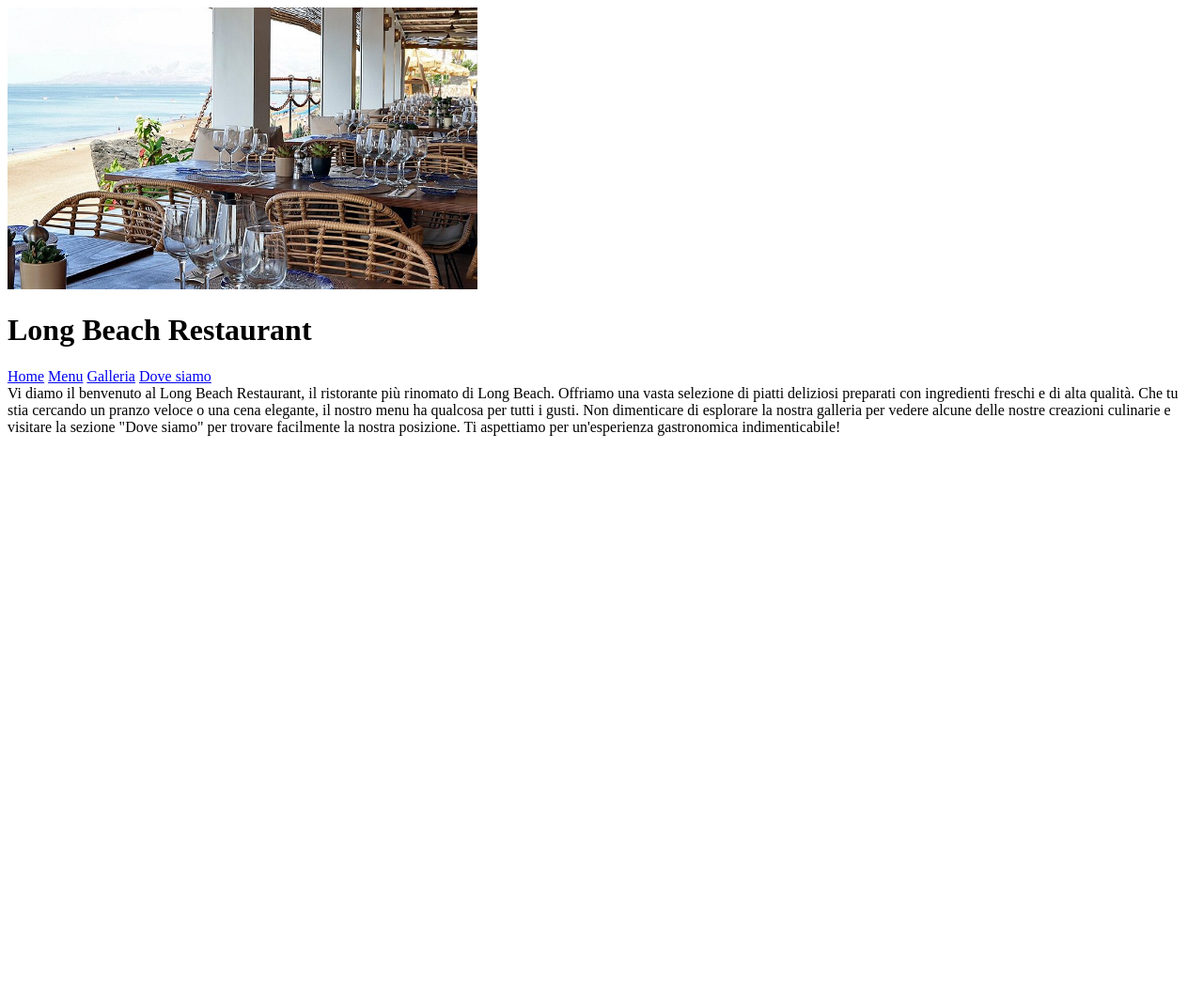
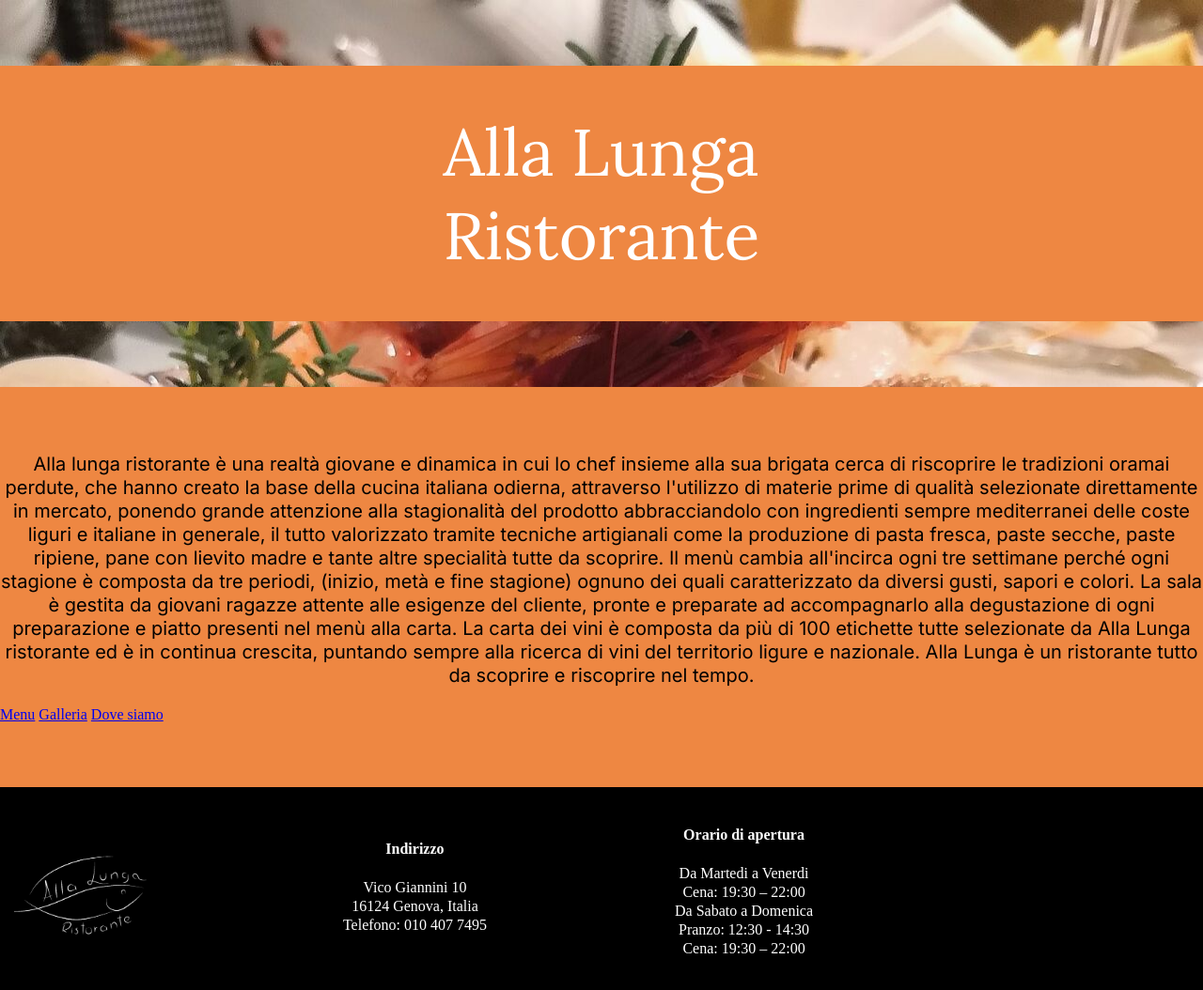
Before and after one commit to Alexis28J/prima-esercitazione, a plain HTML site: page index.html in a window 1280 px wide. Shown: the whole page at 94% size. Before the commit the page ends 800 px from the top, so only its background shows below. Drawn offline with Linux system fonts and the light colour scheme.

Commit message:
Terza tappa

```diff
--- a/index.html
+++ b/index.html
@@ -1,32 +1,89 @@
 <!DOCTYPE html>
 <html lang="it">
+
 <head>
     <meta charset="UTF-8">
     <meta name="viewport" content="width=device-width, initial-scale=1.0">
     <title>Prima esercitazione: Home</title>
+    <link rel="stylesheet" href="./style.css">
+    <link rel="preconnect" href="https://fonts.googleapis.com">
+    <link rel="preconnect" href="https://fonts.gstatic.com" crossorigin>
+    <link
+        href="https://fonts.googleapis.com/css2?family=Inter:ital,opsz,wght@0,14..32,100..900;1,14..32,100..900&display=swap"
+        rel="stylesheet">
+
+    <link rel="preconnect" href="https://fonts.googleapis.com">
+    <link rel="preconnect" href="https://fonts.gstatic.com" crossorigin>
+    <link href="https://fonts.googleapis.com/css2?family=Lora:ital,wght@0,400..700;1,400..700&display=swap"
+        rel="stylesheet">
 </head>
+
+
 <body>
     <header>
+        <div class="main-div-header">
+            <div class="first-child-header"><h1>Alla Lunga<br>Ristorante</h1></div>
+        </div>
 
-        <img src="./assests/Ristorante a Long Beach.jpg" alt="Ristorante Long Beach" width="500" height="300">
-        <h1>Long Beach Restaurant</h1>
-
-<nav>
-    <a href="./index.html">Home</a>
-    <a href="./menu.html">Menu</a>
-    <a href="./Immagini.html">Galleria</a>
-    <a href="./luogo.html">Dove siamo</a>
-</nav>
-
-    <main>
-        <!-- (Per essere onesto. L'INTERO TESTO fu sugerito dall'editor :/) -->
-Vi diamo il benvenuto al Long Beach Restaurant, il ristorante più rinomato di Long Beach. Offriamo una vasta selezione di piatti deliziosi preparati con ingredienti freschi e di alta qualità. Che tu stia cercando un pranzo veloce o una cena elegante, il nostro menu ha qualcosa per tutti i gusti. Non dimenticare di esplorare la nostra galleria per vedere alcune delle nostre creazioni culinarie e visitare la sezione "Dove siamo" per trovare facilmente la nostra posizione. Ti aspettiamo per un'esperienza gastronomica indimenticabile!
-    </main>
+    </header>
+    <div class="main-div-main">
+        <main>
 
 
+            <p>Alla lunga ristorante è una realtà giovane e dinamica in cui lo chef insieme alla sua brigata cerca di
+                riscoprire le tradizioni oramai perdute, che hanno creato la base della cucina italiana odierna,
+                attraverso
+                l'utilizzo di materie prime di qualità selezionate direttamente in mercato, ponendo grande attenzione
+                alla
+                stagionalità del prodotto abbracciandolo con ingredienti sempre mediterranei delle coste liguri e
+                italiane
+                in generale, il tutto valorizzato tramite tecniche artigianali come la produzione di pasta fresca, paste
+                secche, paste ripiene, pane con lievito madre e tante altre specialità tutte da scoprire. Il menù cambia
+                all'incirca ogni tre settimane perché ogni stagione è composta da tre periodi, (inizio, metà e fine
+                stagione) ognuno dei quali caratterizzato da diversi gusti, sapori e colori.
+
+                La sala è gestita da giovani ragazze attente alle esigenze del cliente, pronte e preparate ad
+                accompagnarlo
+                alla degustazione di ogni preparazione e piatto presenti nel menù alla carta.
+
+                La carta dei vini è composta da più di 100 etichette tutte selezionate da Alla Lunga ristorante ed è in
+                continua crescita, puntando sempre alla ricerca di vini del territorio ligure e nazionale.
+
+                Alla Lunga è un ristorante tutto da scoprire e riscoprire nel tempo.</p>
+
+                <nav>
+                <a href="./menu.html">Menu</a>
+                <a href="./Immagini.html">Galleria</a>
+                <a href="./luogo.html">Dove siamo</a>
+            </nav>
+        </main>
+    </div>
+
+    <br>
     <footer>
+
+        <div class="main-div">
+            <div class="first-child">
+                <img src="./assests/logo.png" alt="Logo" width="150" height="150">
+            </div>
+            <div class="second-child">
+                <h4>Indirizzo</h4>
+                Vico Giannini 10
+                <br>16124 Genova, Italia
+                <br>Telefono: 010 407 7495
+            </div>
+            <div class="third-child">
+                <h4>Orario di apertura</h4>
+                Da Martedi a Venerdi
+                <br>Cena: 19:30 – 22:00
+                <br>Da Sabato a Domenica
+                <br>Pranzo: 12:30 - 14:30
+                <br>Cena: 19:30 – 22:00
+            </div>
+        </div>
 
     </footer>
 
 </body>
+
 </html>
--- /dev/null
+++ b/style.css
@@ -0,0 +1,97 @@
+html, body {
+    background-color: rgb(238, 135, 66);
+    margin: 0;
+    padding: 0%;
+}
+
+header {
+    background-image:url(./assests/Header.jpg);
+    padding: 70px 0;
+    background-size: cover;
+
+}
+
+.first-child-header {
+   }
+
+
+h1 {
+    color:white;
+    font-family: "Lora", serif;
+    font-weight: lighter;
+    font-size: 70px;
+    /* margin: 20px 0; */
+    /* line-height: 70px; */
+    /* text-align: center; */
+}
+
+p {
+    font-family: "Inter", sans-serif;
+    font-size: 20px;
+    line-height: 25px;
+    text-align: center;
+}
+
+main {
+    padding: 50px 0;
+
+}
+
+.iframe-centrato {
+    text-align: center;
+    /* (questo valore è per spostare il frame verso il basso) */
+    margin-top: 20px;
+}
+
+.main-div {
+    background-color: black;
+    display: flex;
+    justify-content: center;
+
+}
+
+.first-child {
+    background-color: black;
+    margin-right: 200px;
+    margin-top: 20px;
+}
+
+.second-child {
+    background-color: black;
+    align-content: center;
+    text-align: center;
+   margin-right: 200px;
+    line-height: 20px;
+    margin-bottom: 30px;
+}
+
+.third-child {
+    background-color: black;
+    text-align: center;
+    align-content: center;
+    margin-right: 400px;
+    line-height: 20px;
+    margin-bottom: 20px;
+
+}
+
+footer {
+    background-color:  black;
+    color: white;
+    padding: 20px 0;
+
+}
+
+.main-div-main {
+    background-color: rgb(238, 135, 66);
+    margin: 0;
+    padding: 0%;
+}
+
+.main-div-header {
+    display: flex;
+    justify-content: center;
+    background-color: rgb(238, 135, 66);
+    margin: 0;
+    padding: 0%;
+}
```
Also changed, not shown: Immagini.html (+20 -6 lines), luogo.html (+10 -6 lines), menu.html (+26 -3 lines), assests/Ceviche.webp (deleted), assests/Crudite' di Pesce.jpg (added), assests/Gazpacho.jpg (added), assests/Header.jpg (added), assests/Logo.jpg (added), assests/Long Beach.png (deleted), assests/Pasta con tonno e pomodoro.jpg (deleted), assests/Risotto Gamberi e Carciofo Croccante.jpg (added), assests/Risotto crema di zucchina trombetta gambero viola e pane.jpeg (added), assests/Ristorante a Long Beach.jpg (deleted), assests/Tagliata di Tonno Rosso del Mar Ligure con Panatura al Pistacchio.JPG (added), 2 more files.
